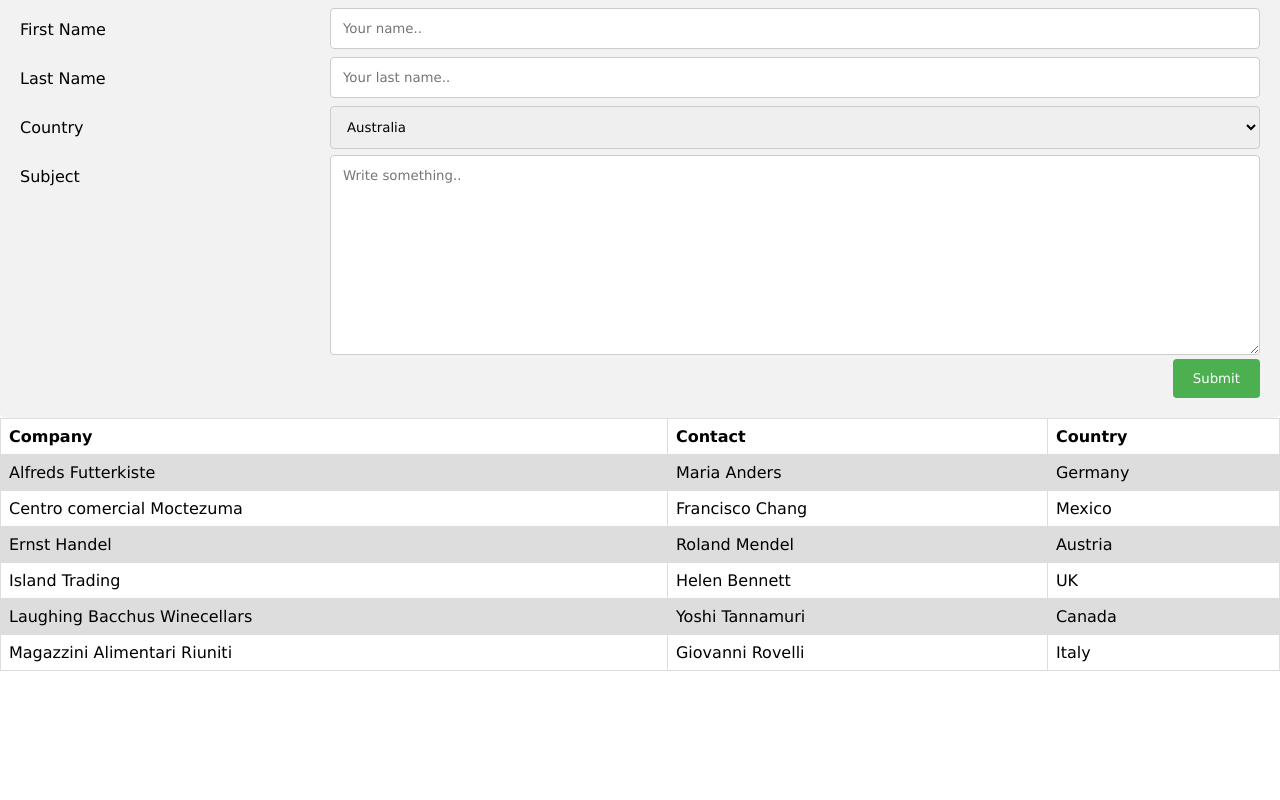
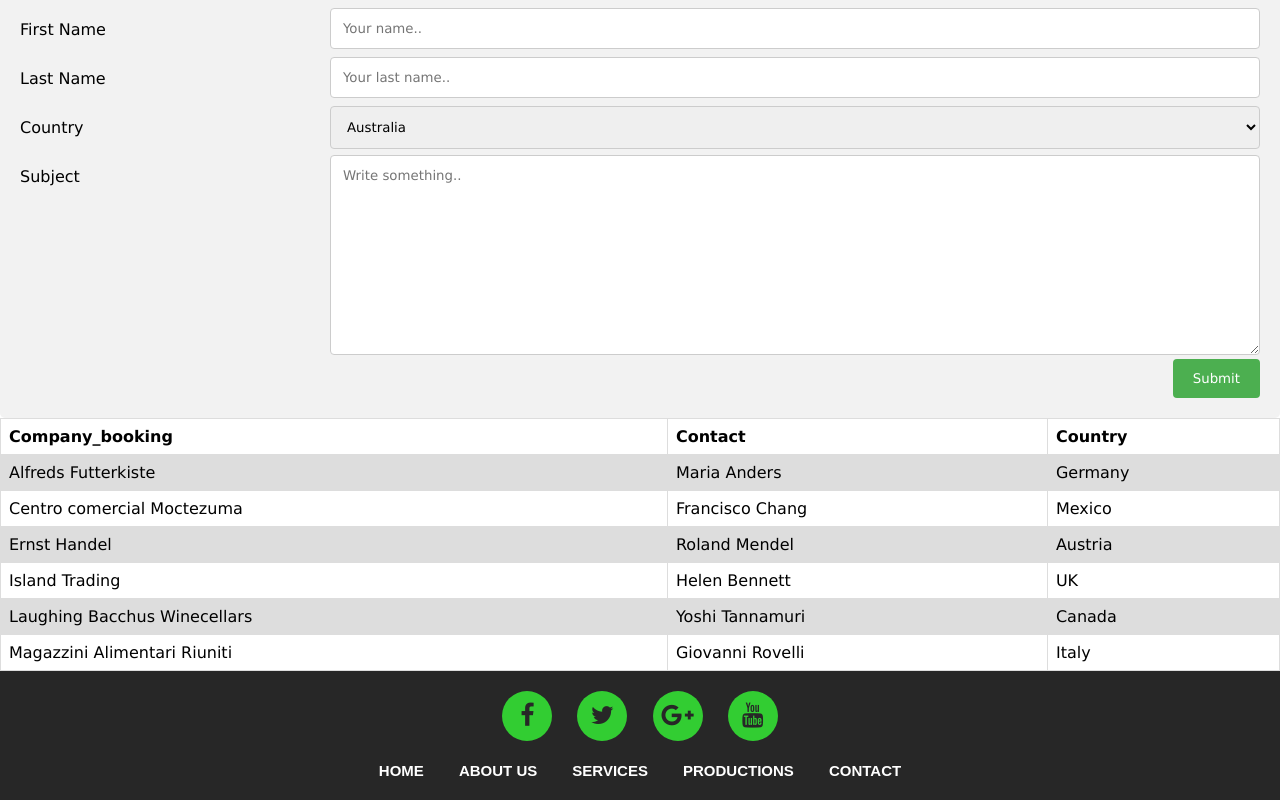
Before and after one commit to havidhate/assignment_1_website, a plain HTML site: page public_html/index.html in a window 1280 px wide. Shown: the part 846-1646 px from the top of the page. Before the commit the page ends 1517 px from the top, so only its background shows below. Drawn offline with Linux system fonts and the light colour scheme.

Commit message:
second_version

```diff
--- a/public_html/index.html
+++ b/public_html/index.html
@@ -9,6 +9,7 @@ and open the template in the editor.
         <title>Restaurant site</title>
         <meta charset="UTF-8">
         <meta name="viewport" content="width=device-width, initial-scale=1.0">
+        <link rel="stylesheet" type="text/css" href="https://cdnjs.cloudflare.com/ajax/libs/font-awesome/4.7.0/css/font-awesome.min.css">
         <link rel="stylesheet" href="style.css" type="text/css">
         <style>
 * {
@@ -166,7 +167,7 @@ tr:nth-child(even) {
 </div>
         <table>
   <tr>
-    <th>Company</th>
+    <th>Company_booking</th>
     <th>Contact</th>
     <th>Country</th>
   </tr>
@@ -201,5 +202,24 @@ tr:nth-child(even) {
     <td>Italy</td>
   </tr>
 </table>
+        <div class="footer-main-div">
+            <div class="footer-social-icons">
+                <ul>
+                    <li><a href="#" target="_blank"><i class="fa fa-facebook"></i></a></li>
+                    <li><a href="#" target="_blank"><i class="fa fa-twitter"></i></a></li>
+                    <li><a href="#" target="_blank"><i class="fa fa-google-plus"></i></a></li>
+                    <li><a href="#" target="_blank"><i class="fa fa-youtube"></i></a></li>
+                </ul>
+            </div>
+            <div class="footer-menu-one">
+                <ul>
+                    <li><a href="#">Home</a></li>
+                    <li><a href="#">About us</a></li>
+                    <li><a href="#">Services</a></li>
+                    <li><a href="#">Productions</a></li>
+                    <li><a href="#">Contact</a></li>
+                </ul>
+            </div>
+        </div>
     </body>
 </html>
--- a/public_html/style.css
+++ b/public_html/style.css
@@ -48,3 +48,57 @@ nav ul li a{
 div ul li:hover,ol li:hover{
     color:yellow;
 }
+a{
+    text-decoration:none;
+    outline:none;
+}
+.footer-main-div{
+    width:100%;
+    height:auto;
+    margin:auto;
+    background:#272727;
+    padding:20px 0px;
+}
+.footer-social-icons ul{
+    margin:0px;
+    padding:0px;
+    text-align:center;
+}
+.footer-social-icons ul li{
+    display:inline-block;
+    width:50px;
+    height:50px;
+    margin:0px 10px;
+    border-radius:100%;
+    background:#32CD32
+}
+.footer-social-icons ul li a{
+    color:#272727;
+    font-size:25px;
+    display:block;
+}
+.footer-social-icons ul li a i{
+    line-height:50px;
+}
+.footer-menu-one{
+    width:100%;
+    height:auto;
+    margin:auto;
+    margin-top:20px;
+}
+.footer-menu-one ul{
+    margin:0px;
+    padding:0px;
+    text-align:center;
+}
+.footer-menu-one ul li{
+    display:inline-block;
+    margin:0px 15px;
+}
+.footer-menu-one ul li a{
+    font-family:arial;
+    font-size:15px;
+    font-weight:600;
+    color:#fff;
+    text-transform:uppercase;
+}
```
